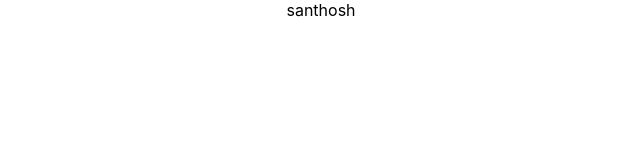
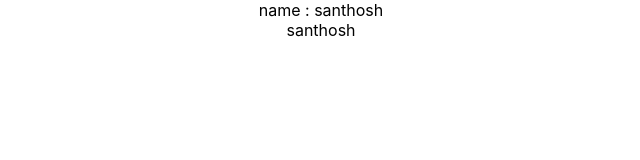
Before and after one commit to Santhoshmahanthi123/react-techsith, a React (Create React App) app: page / in a window 1280 px wide. Shown: the top 160 px of the page, without its empty margins (319-959 px from the left). Built offline with nearby package versions, Linux system fonts and the light colour scheme.

Commit message:
component life cycle with one child

```diff
--- a/src/App.js
+++ b/src/App.js
@@ -1,23 +1,37 @@
 import React, { Component } from "react";
 import "./App.css";
+import Child from "./child";
 
 class App extends Component {
-  state = {
-    name: "raj"
-  };
-
   // constructor runs initially
   constructor() {
     super();
     this.state = {
       name: "santhosh"
     };
+    // only runs one time when it initially renders
+    console.log("constructor");
+  }
+  componentWillMount() {
+    if (window.innerWidth < 500) {
+      this.setState({ innerWidth: window.innerWidth });
+    }
+    console.log("component will mount");
+  }
 
-    // only runs one time when it initially renders
-    console.log("Initial render in constructor main");
+  render() {
+    console.log("render");
+    return (
+      <div className="App">
+        <Child name={this.state.name} />
+        {this.state.name}
+        {this.state.innerWidth}
+      </div>
+    );
   }
-  render() {
-    return <div className="App">{this.state.name}</div>;
+  // children get rendered here
+  componentDidMount() {
+    console.log("component did mount");
   }
 }
 
--- /dev/null
+++ b/src/child.js
@@ -0,0 +1,25 @@
+import React, { Component } from "react";
+import "./App.css";
+
+class Child extends Component {
+  // constructor runs initially
+  constructor() {
+    super();
+
+    // only runs one time when it initially renders
+    console.log("child constructor");
+  }
+  componentWillMount() {
+    console.log("child component will mount");
+  }
+  componentDidMount() {
+    console.log("child component did mount");
+  }
+  render() {
+    console.log("child render");
+    return <div className="App">name : {this.props.name}</div>;
+  }
+  // children get rendered here
+}
+
+export default Child;
```
